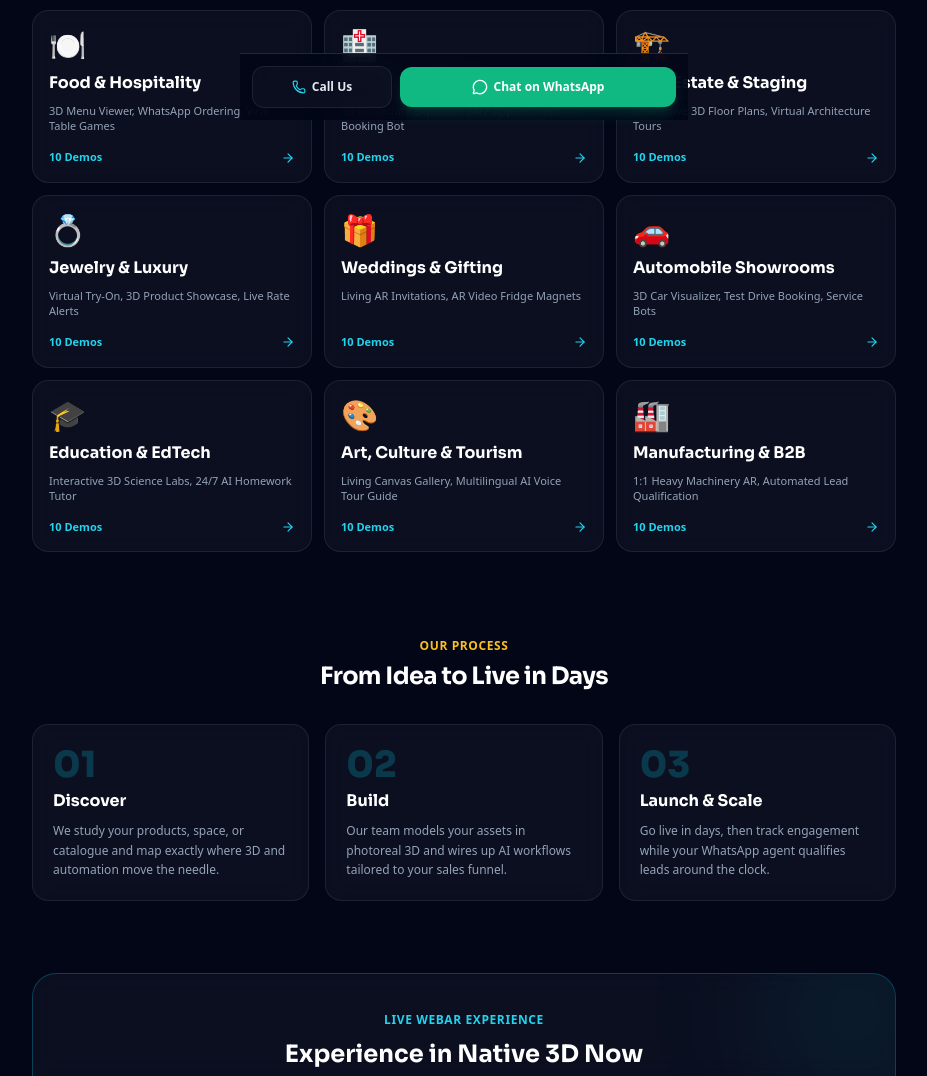
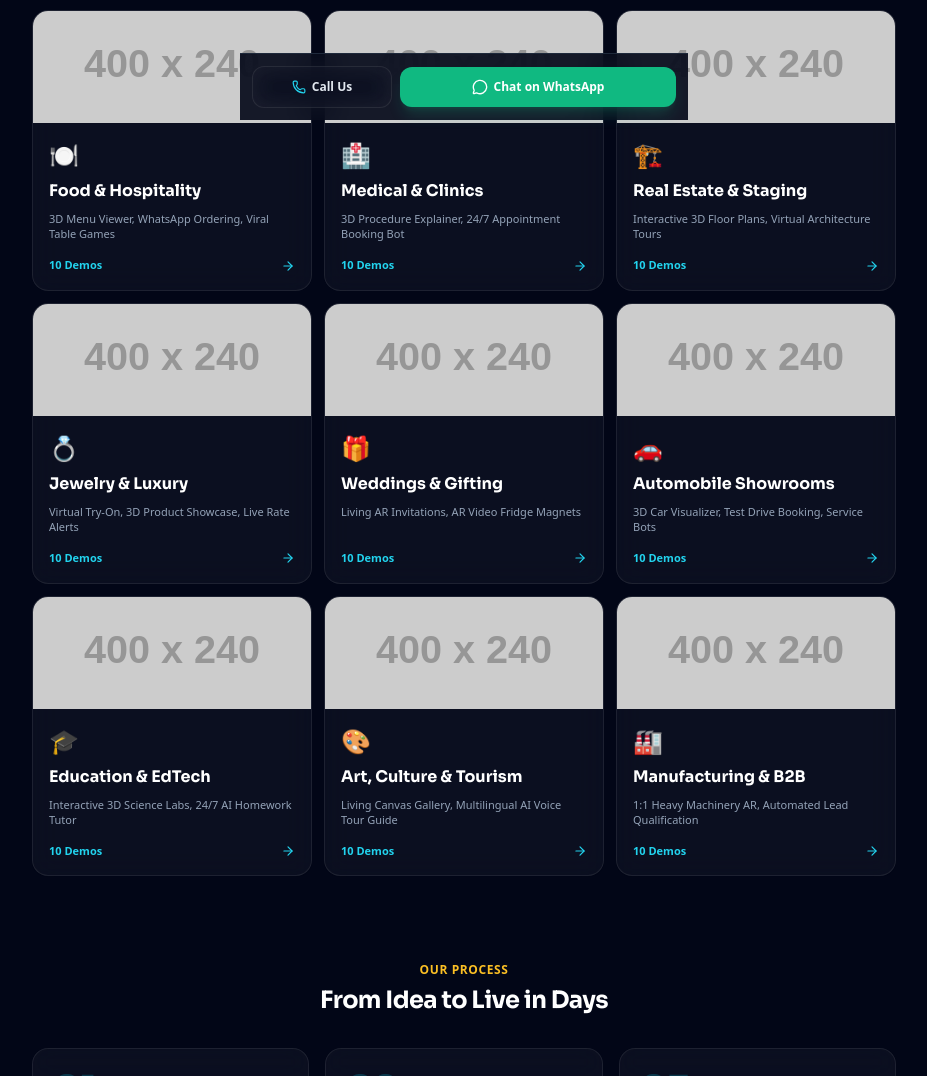
Before and after one commit to livedishai/nishanthtech, a plain HTML site: page index.html in a window 1280 px wide. Shown: the part 680-1756 px from the top of the page, without its empty margins (176-1103 px from the left). Drawn offline with nearby package versions, Linux system fonts and the light colour scheme; some packages are replaced by stand-ins of ours; placeholder pictures from the web are drawn by us; a script that the page names is missing.

Commit message:
Update index.html

```diff
--- a/index.html
+++ b/index.html
@@ -199,9 +199,13 @@
     <div class="grid grid-cols-2 sm:grid-cols-3 gap-3">
 
       <!-- 1. Hospitality -->
-      <a href="hospitality.html" class="glass-card rounded-2xl p-4 flex flex-col justify-between group transition-all duration-300 hover:-translate-y-1">
+      <a href="hospitality.html" class="glass-card rounded-2xl overflow-hidden flex flex-col group transition-all duration-300 hover:-translate-y-1">
+        <div class="w-full h-24 sm:h-28 overflow-hidden">
+          <img src="https://placehold.co/400x240/1c1917/f59e0b?text=Food+%26+Hospitality&font=raleway" alt="Food & Hospitality" class="w-full h-full object-cover group-hover:scale-105 transition-transform duration-500">
+        </div>
+        <div class="p-4 flex flex-col justify-between flex-1">
           <div class="space-y-2">
-          <span class="text-3xl">🍽️</span>
+            <span class="text-2xl">🍽️</span>
             <h3 class="font-display font-bold text-sm sm:text-base text-white group-hover:text-cyan-400 transition-colors" data-i18n="card_1_title">Food & Hospitality</h3>
             <p class="text-[11px] text-slate-400 leading-snug" data-i18n="card_1_desc">3D Menu Viewer, WhatsApp Ordering, Viral Table Games</p>
           </div>
@@ -209,12 +213,17 @@
             <span data-i18n="demo_count">10 Demos</span>
             <i data-lucide="arrow-right" class="w-3.5 h-3.5 group-hover:translate-x-1 transition-transform"></i>
           </div>
+        </div>
       </a>
 
       <!-- 2. Healthcare -->
-      <a href="healthcare.html" class="glass-card rounded-2xl p-4 flex flex-col justify-between group transition-all duration-300 hover:-translate-y-1">
+      <a href="healthcare.html" class="glass-card rounded-2xl overflow-hidden flex flex-col group transition-all duration-300 hover:-translate-y-1">
+        <div class="w-full h-24 sm:h-28 overflow-hidden">
+          <img src="https://placehold.co/400x240/0f172a/34d399?text=Medical+%26+Clinics&font=raleway" alt="Medical & Clinics" class="w-full h-full object-cover group-hover:scale-105 transition-transform duration-500">
+        </div>
+        <div class="p-4 flex flex-col justify-between flex-1">
           <div class="space-y-2">
-          <span class="text-3xl">🏥</span>
+            <span class="text-2xl">🏥</span>
             <h3 class="font-display font-bold text-sm sm:text-base text-white group-hover:text-cyan-400 transition-colors" data-i18n="card_2_title">Medical & Clinics</h3>
             <p class="text-[11px] text-slate-400 leading-snug" data-i18n="card_2_desc">3D Procedure Explainer, 24/7 Appointment Booking Bot</p>
           </div>
@@ -222,12 +231,17 @@
             <span data-i18n="demo_count">10 Demos</span>
             <i data-lucide="arrow-right" class="w-3.5 h-3.5 group-hover:translate-x-1 transition-transform"></i>
           </div>
+        </div>
       </a>
 
       <!-- 3. Real Estate -->
-      <a href="realestate.html" class="glass-card rounded-2xl p-4 flex flex-col justify-between group transition-all duration-300 hover:-translate-y-1">
+      <a href="realestate.html" class="glass-card rounded-2xl overflow-hidden flex flex-col group transition-all duration-300 hover:-translate-y-1">
+        <div class="w-full h-24 sm:h-28 overflow-hidden">
+          <img src="https://placehold.co/400x240/0f172a/38bdf8?text=Real+Estate&font=raleway" alt="Real Estate & Staging" class="w-full h-full object-cover group-hover:scale-105 transition-transform duration-500">
+        </div>
+        <div class="p-4 flex flex-col justify-between flex-1">
           <div class="space-y-2">
-          <span class="text-3xl">🏗️</span>
+            <span class="text-2xl">🏗️</span>
             <h3 class="font-display font-bold text-sm sm:text-base text-white group-hover:text-cyan-400 transition-colors" data-i18n="card_3_title">Real Estate & Staging</h3>
             <p class="text-[11px] text-slate-400 leading-snug" data-i18n="card_3_desc">Interactive 3D Floor Plans, Virtual Architecture Tours</p>
           </div>
@@ -235,12 +249,17 @@
             <span data-i18n="demo_count">10 Demos</span>
             <i data-lucide="arrow-right" class="w-3.5 h-3.5 group-hover:translate-x-1 transition-transform"></i>
           </div>
+        </div>
       </a>
 
       <!-- 4. Retail & Jewelry -->
-      <a href="retail.html" class="glass-card rounded-2xl p-4 flex flex-col justify-between group transition-all duration-300 hover:-translate-y-1">
+      <a href="retail.html" class="glass-card rounded-2xl overflow-hidden flex flex-col group transition-all duration-300 hover:-translate-y-1">
+        <div class="w-full h-24 sm:h-28 overflow-hidden">
+          <img src="https://placehold.co/400x240/1c1917/fbbf24?text=Jewelry+%26+Luxury&font=raleway" alt="Jewelry & Luxury" class="w-full h-full object-cover group-hover:scale-105 transition-transform duration-500">
+        </div>
+        <div class="p-4 flex flex-col justify-between flex-1">
           <div class="space-y-2">
-          <span class="text-3xl">💍</span>
+            <span class="text-2xl">💍</span>
             <h3 class="font-display font-bold text-sm sm:text-base text-white group-hover:text-cyan-400 transition-colors" data-i18n="card_4_title">Jewelry & Luxury</h3>
             <p class="text-[11px] text-slate-400 leading-snug" data-i18n="card_4_desc">Virtual Try-On, 3D Product Showcase, Live Rate Alerts</p>
           </div>
@@ -248,12 +267,17 @@
             <span data-i18n="demo_count">10 Demos</span>
             <i data-lucide="arrow-right" class="w-3.5 h-3.5 group-hover:translate-x-1 transition-transform"></i>
           </div>
+        </div>
       </a>
 
       <!-- 5. Events & Gifting -->
-      <a href="events.html" class="glass-card rounded-2xl p-4 flex flex-col justify-between group transition-all duration-300 hover:-translate-y-1">
+      <a href="events.html" class="glass-card rounded-2xl overflow-hidden flex flex-col group transition-all duration-300 hover:-translate-y-1">
+        <div class="w-full h-24 sm:h-28 overflow-hidden">
+          <img src="https://placehold.co/400x240/1e1b2e/f472b6?text=Weddings+%26+Gifting&font=raleway" alt="Weddings & Gifting" class="w-full h-full object-cover group-hover:scale-105 transition-transform duration-500">
+        </div>
+        <div class="p-4 flex flex-col justify-between flex-1">
           <div class="space-y-2">
-          <span class="text-3xl">🎁</span>
+            <span class="text-2xl">🎁</span>
             <h3 class="font-display font-bold text-sm sm:text-base text-white group-hover:text-cyan-400 transition-colors" data-i18n="card_5_title">Weddings & Gifting</h3>
             <p class="text-[11px] text-slate-400 leading-snug" data-i18n="card_5_desc">Living AR Invitations, AR Video Fridge Magnets</p>
           </div>
@@ -261,12 +285,17 @@
             <span data-i18n="demo_count">10 Demos</span>
             <i data-lucide="arrow-right" class="w-3.5 h-3.5 group-hover:translate-x-1 transition-transform"></i>
           </div>
+        </div>
       </a>
 
       <!-- 6. Automobile -->
-      <a href="automobile.html" class="glass-card rounded-2xl p-4 flex flex-col justify-between group transition-all duration-300 hover:-translate-y-1">
+      <a href="automobile.html" class="glass-card rounded-2xl overflow-hidden flex flex-col group transition-all duration-300 hover:-translate-y-1">
+        <div class="w-full h-24 sm:h-28 overflow-hidden">
+          <img src="https://placehold.co/400x240/0f172a/60a5fa?text=Automobile&font=raleway" alt="Automobile Showrooms" class="w-full h-full object-cover group-hover:scale-105 transition-transform duration-500">
+        </div>
+        <div class="p-4 flex flex-col justify-between flex-1">
           <div class="space-y-2">
-          <span class="text-3xl">🚗</span>
+            <span class="text-2xl">🚗</span>
             <h3 class="font-display font-bold text-sm sm:text-base text-white group-hover:text-cyan-400 transition-colors" data-i18n="card_6_title">Automobile Showrooms</h3>
             <p class="text-[11px] text-slate-400 leading-snug" data-i18n="card_6_desc">3D Car Visualizer, Test Drive Booking, Service Bots</p>
           </div>
@@ -274,12 +303,17 @@
             <span data-i18n="demo_count">10 Demos</span>
             <i data-lucide="arrow-right" class="w-3.5 h-3.5 group-hover:translate-x-1 transition-transform"></i>
           </div>
+        </div>
       </a>
 
       <!-- 7. Education -->
-      <a href="education.html" class="glass-card rounded-2xl p-4 flex flex-col justify-between group transition-all duration-300 hover:-translate-y-1">
+      <a href="education.html" class="glass-card rounded-2xl overflow-hidden flex flex-col group transition-all duration-300 hover:-translate-y-1">
+        <div class="w-full h-24 sm:h-28 overflow-hidden">
+          <img src="https://placehold.co/400x240/0f172a/a78bfa?text=Education&font=raleway" alt="Education & EdTech" class="w-full h-full object-cover group-hover:scale-105 transition-transform duration-500">
+        </div>
+        <div class="p-4 flex flex-col justify-between flex-1">
           <div class="space-y-2">
-          <span class="text-3xl">🎓</span>
+            <span class="text-2xl">🎓</span>
             <h3 class="font-display font-bold text-sm sm:text-base text-white group-hover:text-cyan-400 transition-colors" data-i18n="card_7_title">Education & EdTech</h3>
             <p class="text-[11px] text-slate-400 leading-snug" data-i18n="card_7_desc">Interactive 3D Science Labs, 24/7 AI Homework Tutor</p>
           </div>
@@ -287,12 +321,17 @@
             <span data-i18n="demo_count">10 Demos</span>
             <i data-lucide="arrow-right" class="w-3.5 h-3.5 group-hover:translate-x-1 transition-transform"></i>
           </div>
+        </div>
       </a>
 
       <!-- 8. Art & Tourism -->
-      <a href="tourism.html" class="glass-card rounded-2xl p-4 flex flex-col justify-between group transition-all duration-300 hover:-translate-y-1">
+      <a href="tourism.html" class="glass-card rounded-2xl overflow-hidden flex flex-col group transition-all duration-300 hover:-translate-y-1">
+        <div class="w-full h-24 sm:h-28 overflow-hidden">
+          <img src="https://placehold.co/400x240/1c1917/fb923c?text=Art+%26+Tourism&font=raleway" alt="Art, Culture & Tourism" class="w-full h-full object-cover group-hover:scale-105 transition-transform duration-500">
+        </div>
+        <div class="p-4 flex flex-col justify-between flex-1">
           <div class="space-y-2">
-          <span class="text-3xl">🎨</span>
+            <span class="text-2xl">🎨</span>
             <h3 class="font-display font-bold text-sm sm:text-base text-white group-hover:text-cyan-400 transition-colors" data-i18n="card_8_title">Art, Culture & Tourism</h3>
             <p class="text-[11px] text-slate-400 leading-snug" data-i18n="card_8_desc">Living Canvas Gallery, Multilingual AI Voice Tour Guide</p>
           </div>
@@ -300,18 +339,24 @@
             <span data-i18n="demo_count">10 Demos</span>
             <i data-lucide="arrow-right" class="w-3.5 h-3.5 group-hover:translate-x-1 transition-transform"></i>
           </div>
+        </div>
       </a>
 
       <!-- 9. Manufacturing -->
-      <a href="manufacturing.html" class="col-span-2 sm:col-span-1 glass-card rounded-2xl p-4 flex flex-col justify-between group transition-all duration-300 hover:-translate-y-1">
+      <a href="manufacturing.html" class="col-span-2 sm:col-span-1 glass-card rounded-2xl overflow-hidden flex flex-col group transition-all duration-300 hover:-translate-y-1">
+        <div class="w-full h-24 sm:h-28 overflow-hidden">
+          <img src="https://placehold.co/400x240/0f172a/94a3b8?text=Manufacturing&font=raleway" alt="Manufacturing & B2B" class="w-full h-full object-cover group-hover:scale-105 transition-transform duration-500">
+        </div>
+        <div class="p-4 flex flex-col justify-between flex-1">
           <div class="space-y-2">
-          <span class="text-3xl">🏭</span>
+            <span class="text-2xl">🏭</span>
             <h3 class="font-display font-bold text-sm sm:text-base text-white group-hover:text-cyan-400 transition-colors" data-i18n="card_9_title">Manufacturing & B2B</h3>
             <p class="text-[11px] text-slate-400 leading-snug" data-i18n="card_9_desc">1:1 Heavy Machinery AR, Automated Lead Qualification</p>
           </div>
           <div class="mt-4 flex items-center justify-between text-[11px] font-semibold text-cyan-400">
             <span data-i18n="demo_count">10 Demos</span>
             <i data-lucide="arrow-right" class="w-3.5 h-3.5 group-hover:translate-x-1 transition-transform"></i>
+          </div>
         </div>
       </a>
 
```
Lines whose indentation alone changed are shown as unchanged.
